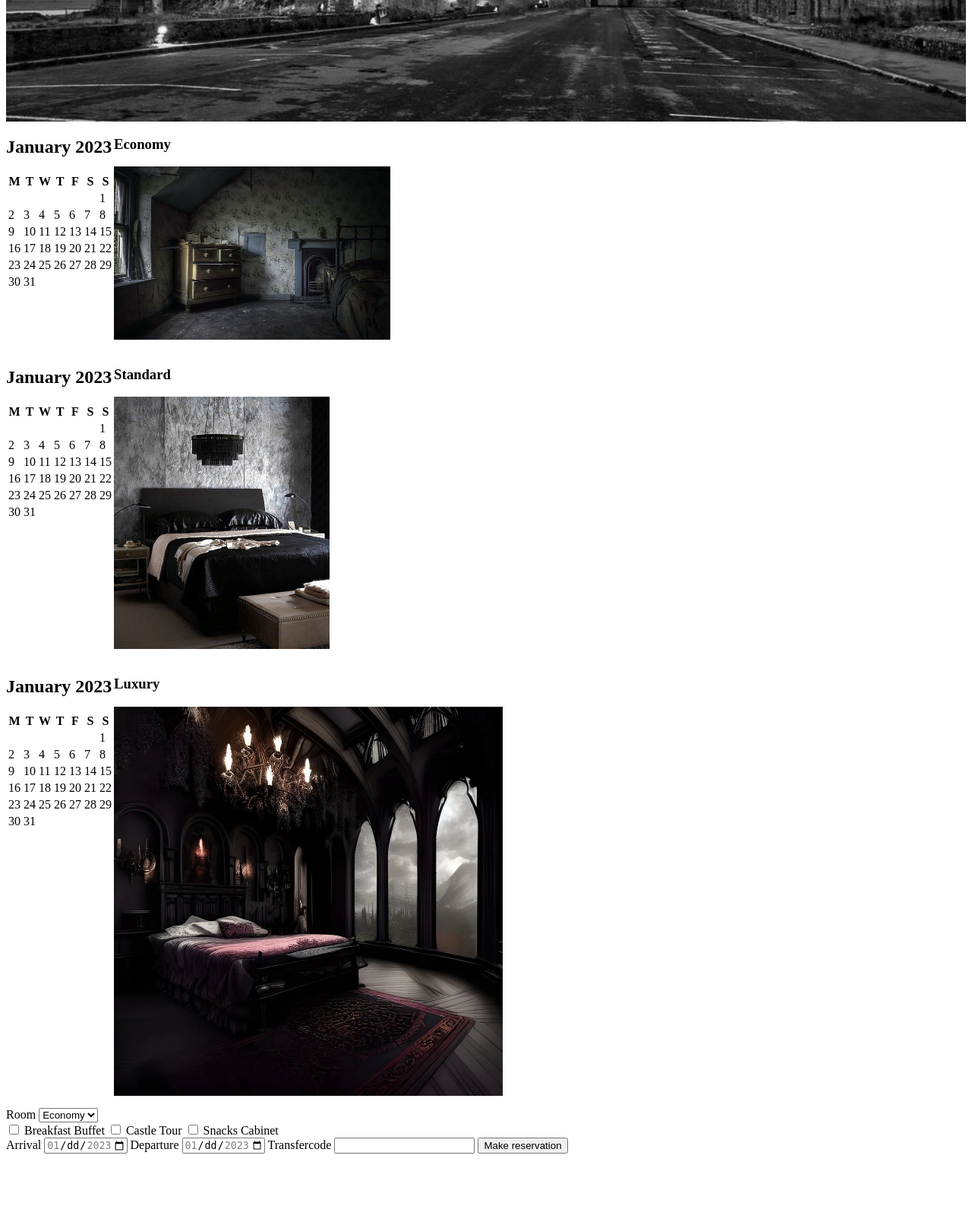
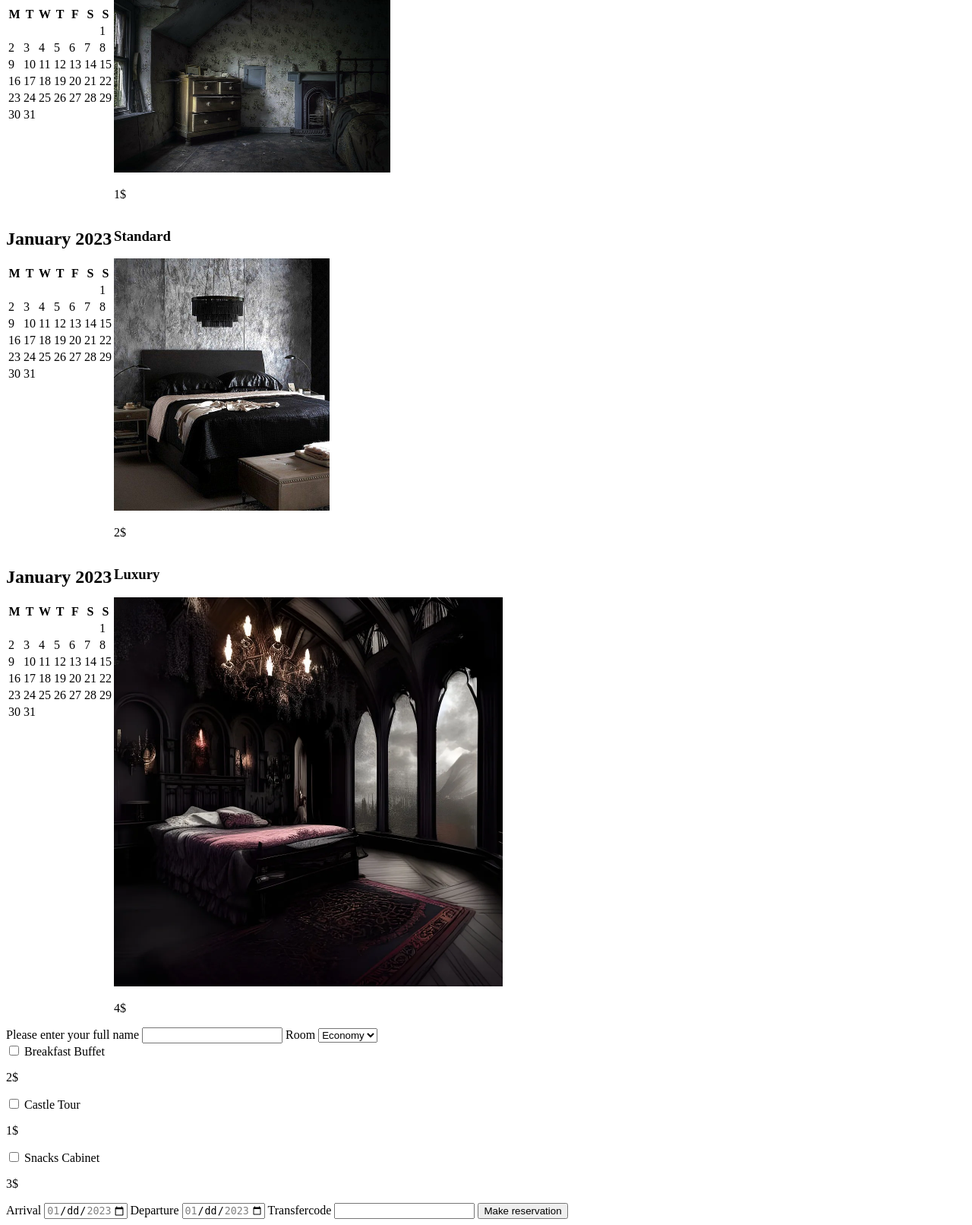
Before and after one commit to Emma-Jonna/Island-Hotel, a PHP site: page / in a window 1280 px wide. Shown: the part 1518-3130 px from the top of the page at 76% size. Before the commit the page ends 3036 px from the top, so only its background shows below. Run offline with PHP 8.4, Linux system fonts and the light colour scheme; data comes from the database, SQL or seed files in the repository; both versions use the stored data as it was after the commit.

Commit message:
uppdated the form

```diff
--- a/hotelFunctions.php
+++ b/hotelFunctions.php
@@ -29,9 +29,8 @@ function connect(string $dbName): object
     return $db;
 }
 
-$dbName = 'database.db';
 
-$db = connect($dbName);
+/* $db = connect($dbName);
 
 $statement = $db->prepare('SELECT * FROM pricelist');
 
@@ -41,11 +40,35 @@ $pricelist = $statement->fetchAll(PDO::FETCH_ASSOC);
 
 foreach ($pricelist as $name) {
     echo "<br>" . $name['name'] . "<br>";
+} */
+function createBooking(int $arrivalDate, int $departureDate, int $roomNb, string $name)
+{
+    $dbName = 'database.db';
+
+    $db = connect($dbName);
+
+    $statement1 = $db->prepare(
+        "INSERT INTO reservations (arrival_date, departure_date, room)
+    VALUES ('2023-01-02', '2023-01-05', 3);"
+    );
+
+    $statement1->execute();
+
+    $statement2 = $db->prepare(
+        "INSERT INTO reservation_features (reservation_id, type_id)
+    VALUES (2, 3);"
+    );
+
+    $statement2->execute();
+
+    $statement3 = $db->prepare(
+        "INSERT INTO user_data (name, total_cost, reservations_id, transfercode)
+    VALUES ('johanna', 4, 2, 'ifjesriojfioesrjgeios');"
+    );
+
+    $statement3->execute();
 }
 
-// print_r($connect);
-
-// echo $connect;
 
 
 function guidv4(string $data = null): string
--- a/index.php
+++ b/index.php
@@ -126,7 +126,7 @@ require("./hotelFunctions.php");
                     <h3>Economy</h3>
                     <img src="./Images/economic.jpg" alt="">
                     <div class="description">
-                        <p></p>
+                        <p>1$</p>
                     </div>
                 </div>
                 <!-- <form action="">
@@ -223,7 +223,7 @@ require("./hotelFunctions.php");
                     <h3>Standard</h3>
                     <img src="./Images/standard.jpg" alt="">
                     <div class="description">
-                        <p></p>
+                        <p>2$</p>
                     </div>
                 </div>
                 <!-- <form action="">
@@ -320,7 +320,7 @@ require("./hotelFunctions.php");
                     <h3>Luxury</h3>
                     <img src="./Images/view.jpeg" alt="">
                     <div class="description">
-                        <p></p>
+                        <p>4$</p>
                     </div>
                 </div>
                 <!-- <form action="./hotelFunctions.php" method="POST">
@@ -346,29 +346,35 @@ require("./hotelFunctions.php");
         </div>
 
         <form action="./validateBooking.php" method="GET">
+            <label for="name">Please enter your full name</label>
+            <input type="text" name="name">
+
             <label for="room">Room</label>
             <select name="room">
-                <option value="economy">Economy</option>
-                <option value="standard">Standard</option>
-                <option value="luxury">Luxury</option>
+                <option value="economy" id="economy">Economy</option>
+                <option value="standard" id="standard">Standard</option>
+                <option value="luxury" id="luxury">Luxury</option>
             </select>
 
             <div class="features">
-                <input type="checkbox" name="features[]" value="breakfast">
+                <input type="checkbox" name="features[]" value="breakfast" id="breakfast">
                 <label for="features">Breakfast Buffet</label>
+                <p>2$</p>
 
-                <input type="checkbox" name="features[]" value="tour">
+                <input type="checkbox" name="features[]" value="tour" id="tour">
                 <label for="features">Castle Tour</label>
+                <p>1$</p>
 
-                <input type="checkbox" name="features[]" value="snacks">
+                <input type="checkbox" name="features[]" value="snacks" id="tour">
                 <label for="features">Snacks Cabinet</label>
+                <p>3$</p>
             </div>
 
             <label for="arrival">Arrival</label>
-            <input type="date" name="arrival" min="2023-01-01" max="2023-01-31">
+            <input type="date" name="arrival" min="2023-01-01" max="2023-01-31" id="arrival">
 
             <label for="departure">Departure</label>
-            <input type="date" name="departure" min="2023-01-01" max="2023-01-31">
+            <input type="date" name="departure" min="2023-01-01" max="2023-01-31" id="departure">
 
             <label for="transfercode">Transfercode</label>
             <input type="text">
@@ -385,5 +391,6 @@ require("./hotelFunctions.php");
     </footer>
 
 </body>
+<script src="./script.js"></script>
 
 </html>
```
Also changed, not shown: validateBooking.php (+10 -1 lines), database.db, script.js (added).
